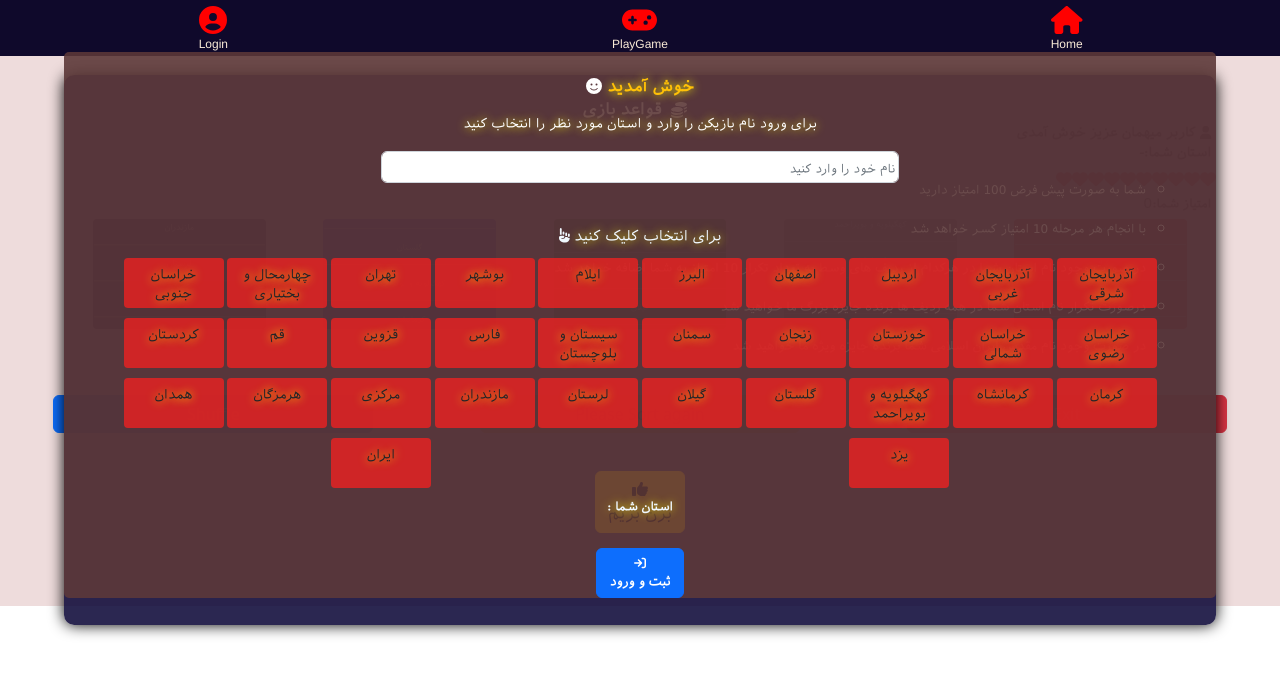
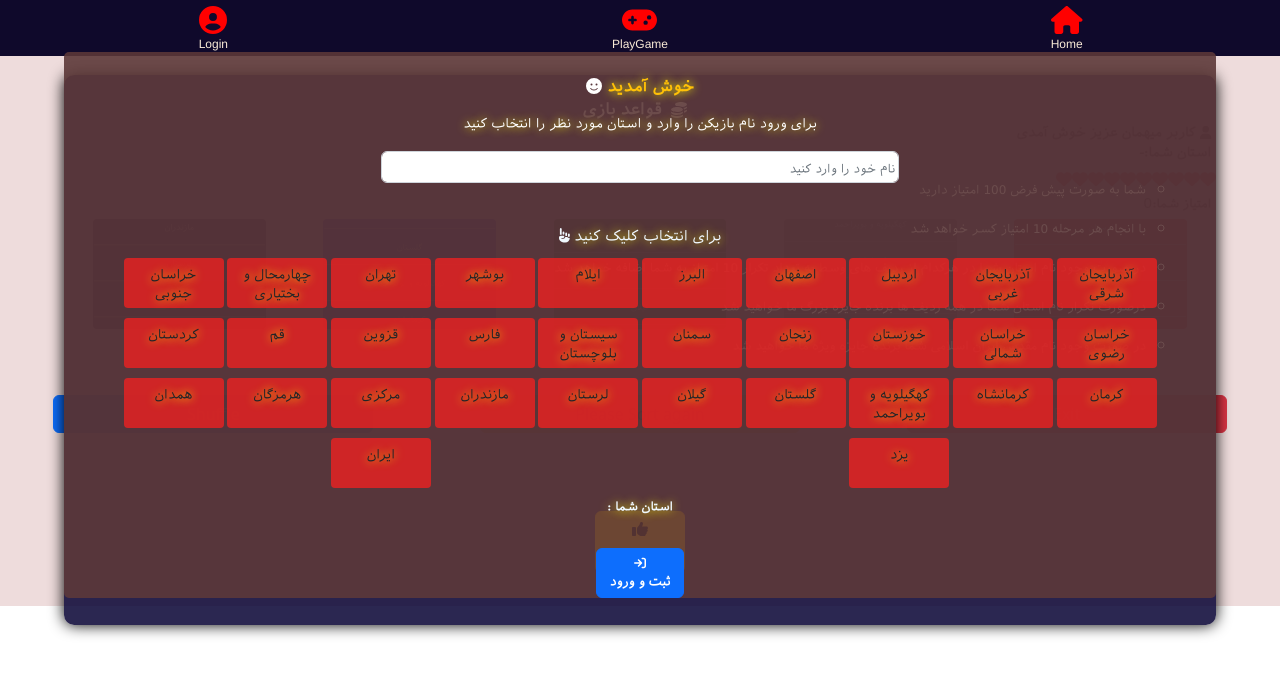
Before and after one commit to omidSharifi526/iranBinApp, a React (Create React App) app: page /playgame in a window 1280 px wide. Both pictures are taken after a click on the button "ثبت و ورود". Shown: the top 676 px of the page. Built offline with nearby package versions, Linux system fonts and the light colour scheme.

Commit message:
changeSortinRules

```diff
--- a/src/Components/GameRules/GameRules-style.scss
+++ b/src/Components/GameRules/GameRules-style.scss
@@ -46,7 +46,7 @@ align-items: flex-end;
 
     }
     .rulesText-detail-container{
-        height: 250px;
+        height: 200px;
 
         display: flex;
         flex-direction: column;
@@ -78,7 +78,7 @@ align-items: flex-end;
         align-items: center;
         padding: 10px 0px;
         font-family: 'iranS';
-        margin-top: 50px;
+        margin-top: 140px;
         button: {
             font-size: 12px !important;
         };
```
